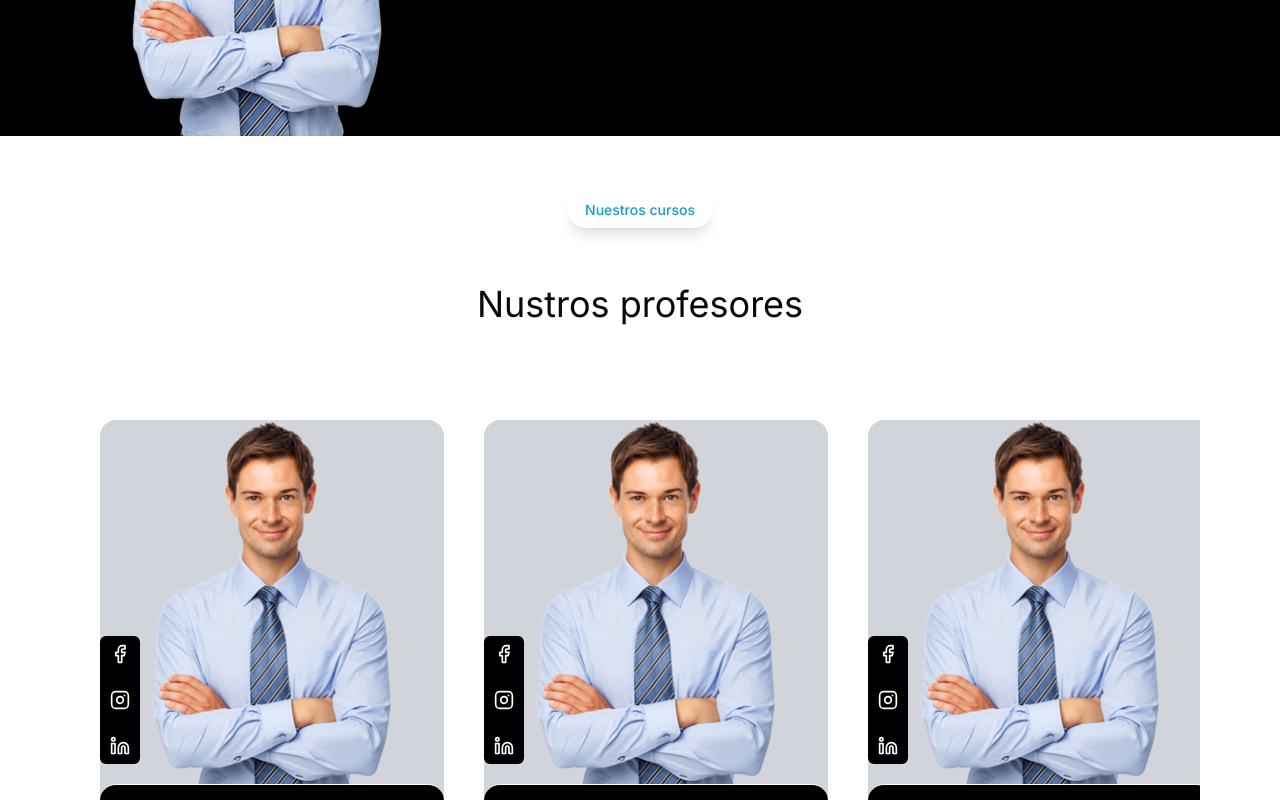
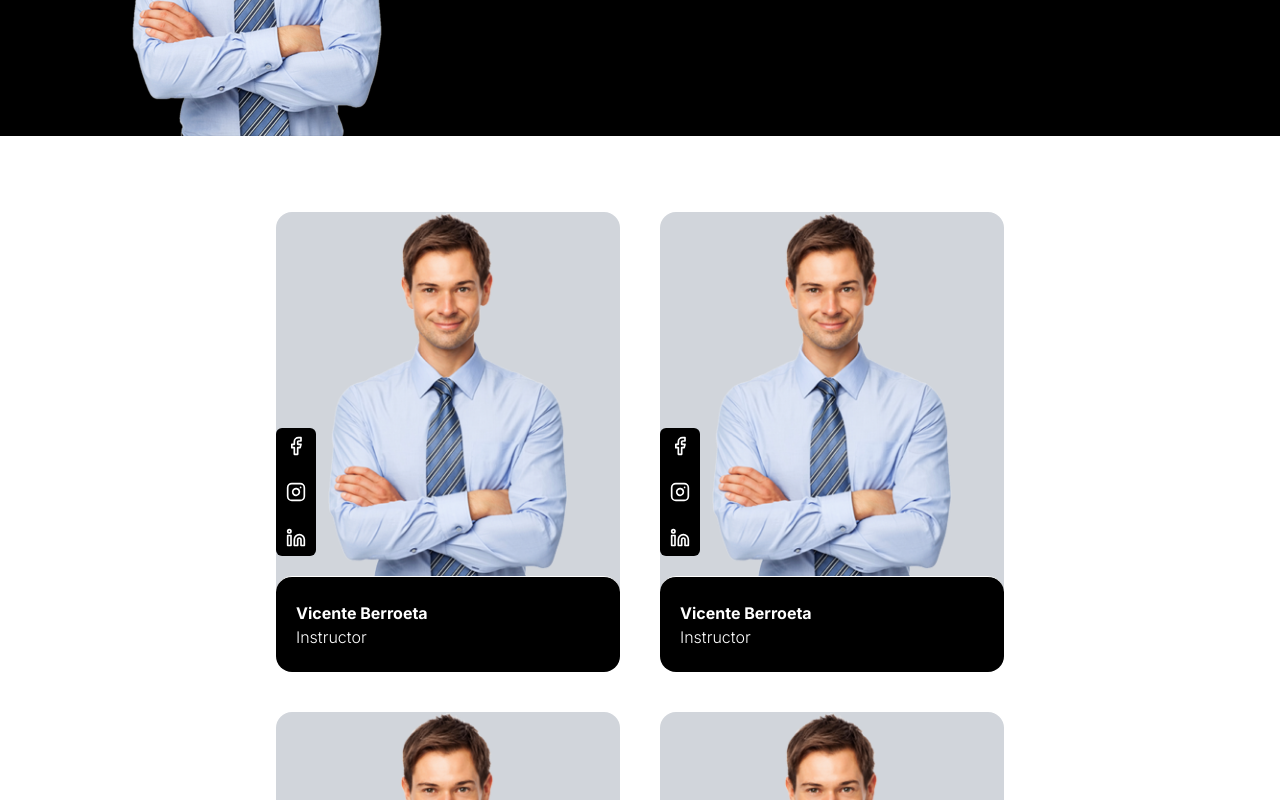
Before and after one commit to mclovin-felipe/ademproemp, a Next.js app: page /pages/profesores in a window 1280 px wide. Shown: the part 480-1280 px from the top of the page. Built offline with nearby package versions, Linux system fonts and the light colour scheme.

Commit message:
Profesor Wrap

```diff
--- a/app/components/home/tabs.tsx
+++ b/app/components/home/tabs.tsx
@@ -40,6 +40,7 @@ const Tabs = () => {
           ))}
         </ul>
       </div>
+
       <div>
         <Carousel slides={Cards()} />
       </div>
--- a/app/pages/profesores/page.tsx
+++ b/app/pages/profesores/page.tsx
@@ -1,12 +1,19 @@
 // Profesor not found
 // Path: app/pages/profesores/%5BidProfesor%5D/page.tsx
 // Compare this snippet from app/pages/contacto/page.tsx:
-import { Header, Profesores } from "@/app/components";
+import { Header, ProfesorCard, Profesores } from "@/app/components";
 const Page = () => {
   return (
     <section>
       <Header image="/profesor.png" titulo="Profesores" />
-      <Profesores home={false} />
+      <div className="hidden lg:flex justify-center flex-wrap w-5/6 mx-auto mt-14">
+        {[...Array(5)].map((_, i) => (
+          <ProfesorCard home={false} key={i} />
+        ))}
+      </div>
+      <div className="lg:hidden">
+        <Profesores home={false} />
+      </div>
     </section>
   );
 };
```
